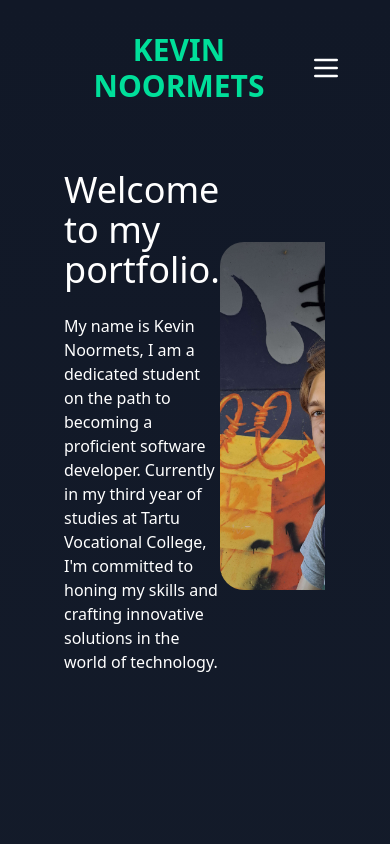
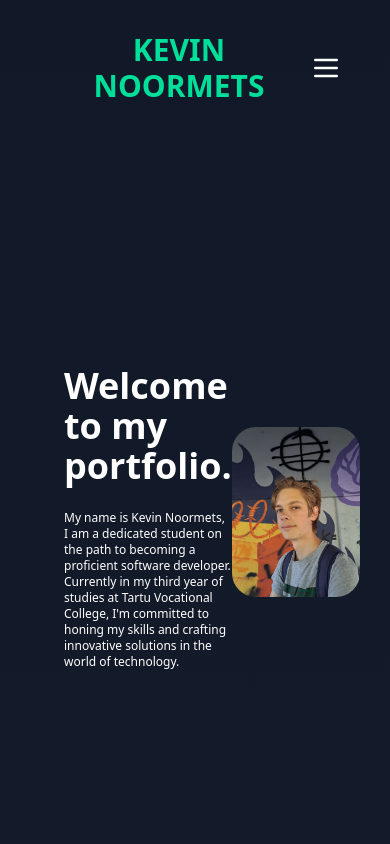
Before and after one commit to Kevinoo5/portfolio, a React (Vite) app: page / in a window 390 px wide. Shown: the top 844 px of the page. Built offline with nearby package versions, Linux system fonts and the light colour scheme; what tailwindcss-animated would draw is missing.

Commit message:
Made the banner and navbar act more mobile-friendly with media breakpoints

```diff
--- a/src/components/Banner.jsx
+++ b/src/components/Banner.jsx
@@ -1,11 +1,11 @@
 const Banner = () => {
     return (
-        <div className="pl-16 pb-3 h-svh w-10/12 flex items-center overflow-hidden" id="home">
+        <div className="pl-16 pt-48 lg:pt-24 mb-48 pb-3 h-svh w-10/12 flex items-center" id="home">
             <div className="text-white w-full">
-                <h1 className="flex w-3/5 sm:text-2xl text-4xl md:text-8xl py-3 sm:py-6">Welcome to my portfolio.</h1>
-                <p className="mt-3 md:mt-6 w-full md:w-1/2">My name is Kevin Noormets, I am a dedicated student on the path to becoming a proficient software developer. Currently in my third year of studies at Tartu Vocational College, I'm committed to honing my skills and crafting innovative solutions in the world of technology.</p>
+                <h1 className="flex w-3/5 text-4xl font-bold lg:text-8xl py-3 sm:py-6">Welcome to my portfolio.</h1>
+                <p className="mt-3 md:mt-6 w-full text-xs lg:text-lg md:w-1/2">My name is Kevin Noormets, I am a dedicated student on the path to becoming a proficient software developer. Currently in my third year of studies at Tartu Vocational College, I'm committed to honing my skills and crafting innovative solutions in the world of technology.</p>
             </div>
-            <img src="/kevin.jpg" alt="Kevin Noormets" className="rounded-3xl w-[34rem]" />
+            <img src="/kevin.jpg" alt="Kevin Noormets" className="rounded-3xl w-[8rem] md:w-[12rem] lg:w-[24rem]" />
         </div>
     );
 }
--- a/src/components/Navbar.jsx
+++ b/src/components/Navbar.jsx
@@ -25,7 +25,7 @@ const Navbar = () => {
   };
 
   return (
-    <div className={`flex fixed w-full z-10 items-center px-12 text-white ${isBlurred ? 'backdrop-blur-xl' : ''}`}>
+    <div className={`flex fixed w-full z-10 items-center top-0 px-12 text-white ${isBlurred ? 'backdrop-blur-xl' : ''}`}>
       <div className="flex-1">
         <NavbarItem title="KEVIN NOORMETS" targetId="home" customStyles="text-3xl font-bold text-[#00df9a]">
           KEVIN NOORMETS
```
